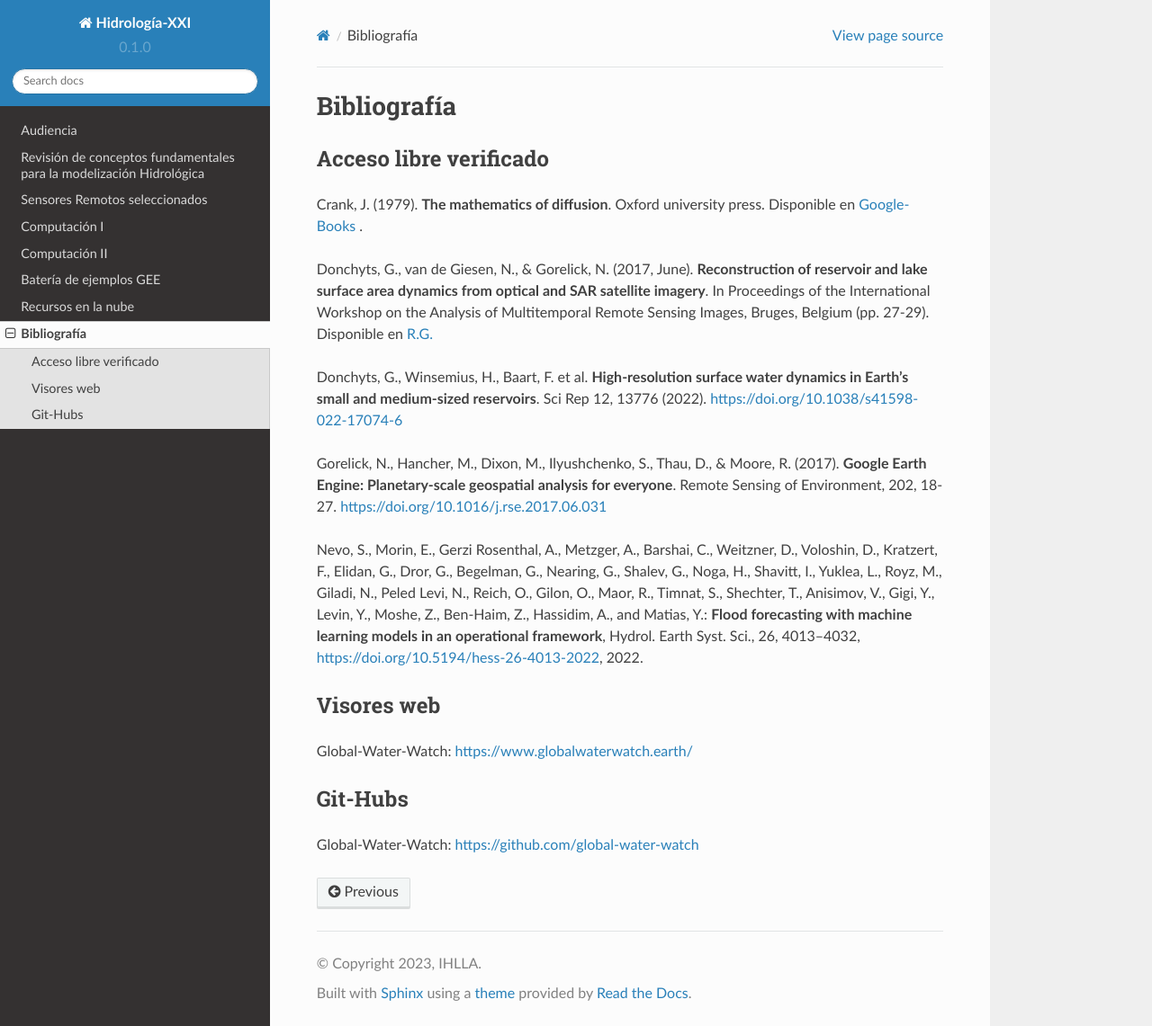
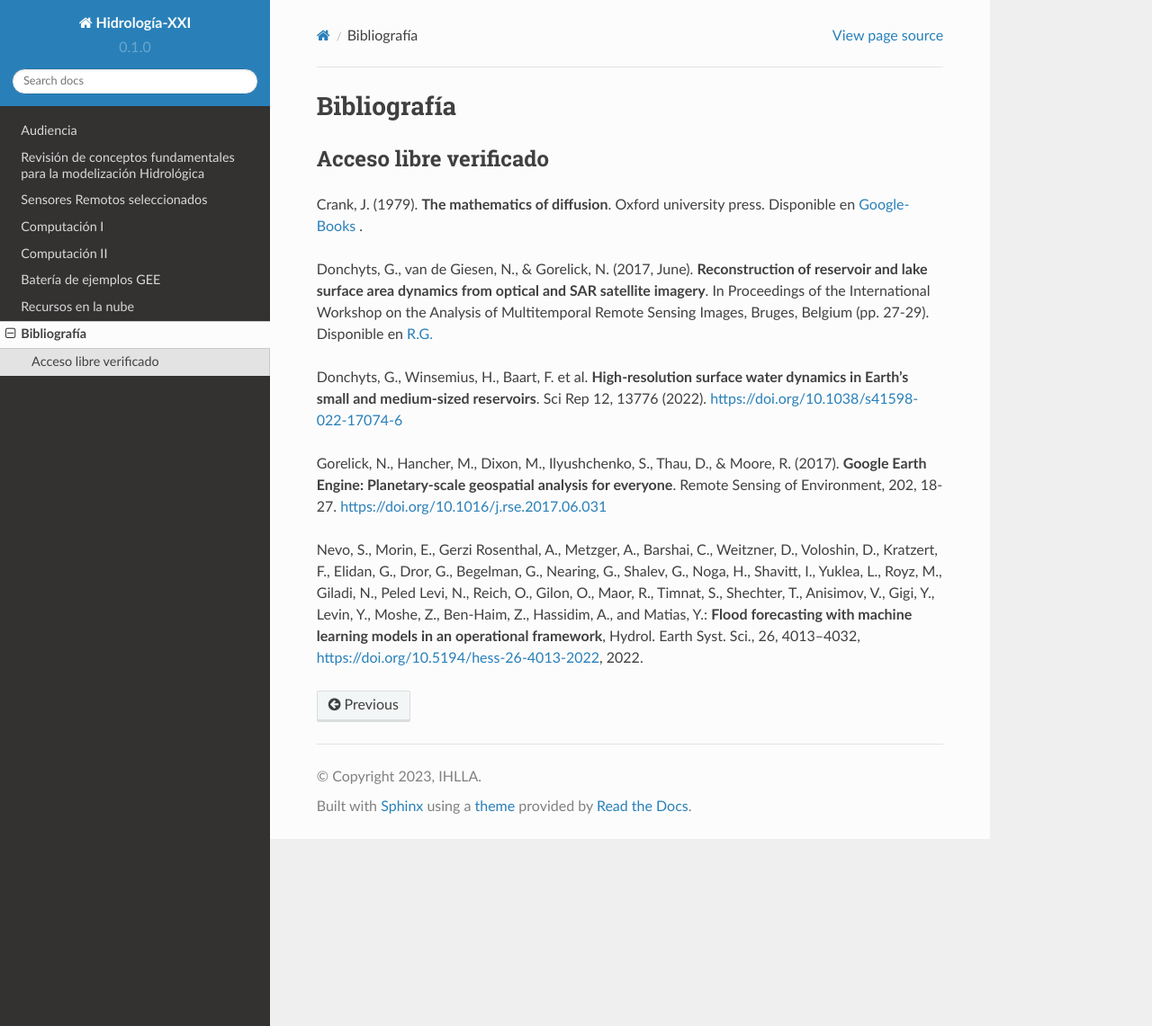
Before and after one commit to ivillamadrid/HidrologiaXXI, a Sphinx documentation site: the page built from docs/source/bibliografia.rst, in a window 1280 px wide and 1141 px high. Shown: the whole window at 90% size. Built offline with Sphinx 7.4.7 and the Read the Docs theme 2.0.0, drawn with Linux system fonts in a browser that asks for light colours.

Commit message:
Update bibliografia.rst

```diff
--- a/docs/source/bibliografia.rst
+++ b/docs/source/bibliografia.rst
@@ -16,12 +16,3 @@
 Gorelick, N., Hancher, M., Dixon, M., Ilyushchenko, S., Thau, D., & Moore, R. (2017). **Google Earth Engine: Planetary-scale geospatial analysis for everyone**. Remote Sensing of Environment, 202, 18-27. https://doi.org/10.1016/j.rse.2017.06.031
 
 Nevo, S., Morin, E., Gerzi Rosenthal, A., Metzger, A., Barshai, C., Weitzner, D., Voloshin, D., Kratzert, F., Elidan, G., Dror, G., Begelman, G., Nearing, G., Shalev, G., Noga, H., Shavitt, I., Yuklea, L., Royz, M., Giladi, N., Peled Levi, N., Reich, O., Gilon, O., Maor, R., Timnat, S., Shechter, T., Anisimov, V., Gigi, Y., Levin, Y., Moshe, Z., Ben-Haim, Z., Hassidim, A., and Matias, Y.: **Flood forecasting with machine learning models in an operational framework**, Hydrol. Earth Syst. Sci., 26, 4013–4032, https://doi.org/10.5194/hess-26-4013-2022, 2022.
-
-Visores web
------------
-Global-Water-Watch: https://www.globalwaterwatch.earth/
-
-Git-Hubs
---------
-
-Global-Water-Watch: https://github.com/global-water-watch
```
